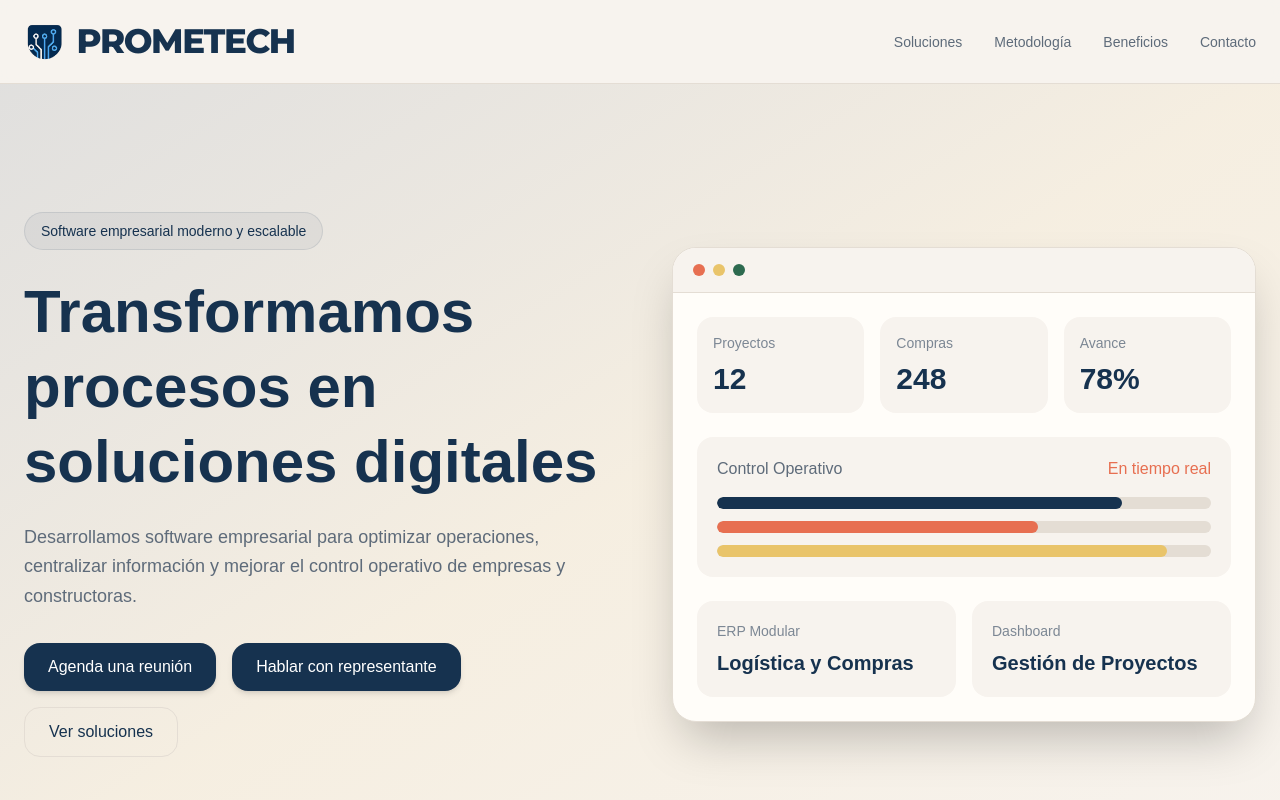
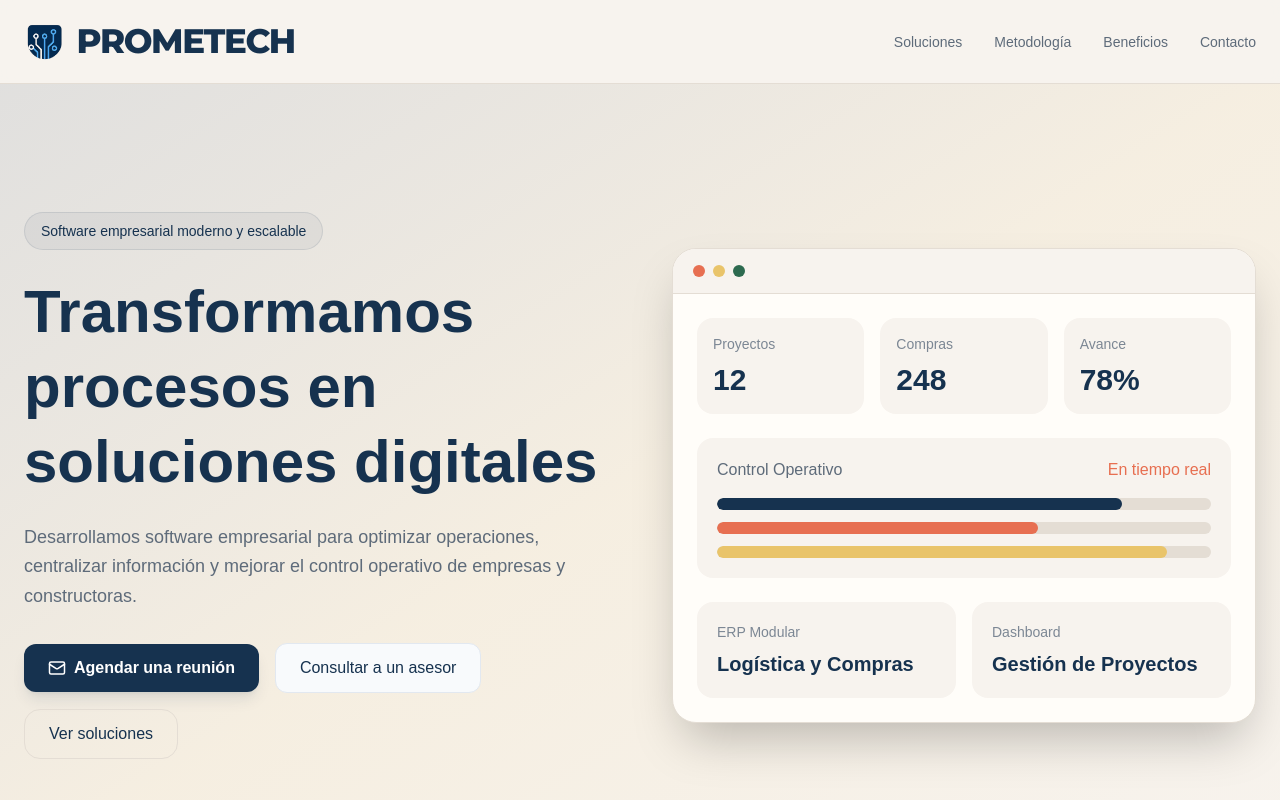
Before and after one commit to alexandermerino-prometech/landing-page, a Next.js app: page / in a window 1280 px wide. Shown: the top 800 px of the page. Built offline with nearby package versions, Linux system fonts and the light colour scheme.

Commit message:
updating buttons - give message clicking whatsapp

```diff
--- a/app/page.tsx
+++ b/app/page.tsx
@@ -98,27 +98,41 @@ export default function PrometechLandingPage() {
               y constructoras.
             </p>
 
-            <div className="flex flex-wrap gap-4">
+            <div className="flex flex-wrap items-center gap-4">
+              {/* Botón Primario: Agendar Demo */}
               <a
-                href="mailto:contacto@prometech.com.pe"
-                className="bg-[#16324F] hover:bg-[#2D6A4F] transition-all px-6 py-3 rounded-2xl font-medium shadow-md text-white"
+                href="mailto:contacto@prometech.com.pe?subject=Solicitud%20de%20Demostración%20ERP%20-%20Prometech"
+                className="flex items-center gap-2 bg-[#16324F] hover:bg-[#1d436a] text-white font-semibold px-6 py-3 rounded-xl transition-all duration-300 shadow-lg shadow-[#16324F]/10 hover:shadow-[#16324F]/20 hover:-translate-y-0.5"
               >
-                Agenda una reunión
-              </a>
-              <a
-                href="https://wa.me/51902041529"
-                className="bg-[#16324F] hover:bg-[#2D6A4F] transition-all px-6 py-3 rounded-2xl font-medium shadow-md text-white"
-              >
-                Hablar con representante
+                {/* Icono de Correo */}
+                <svg xmlns="http://www.w3.org/2000/svg" width="18" height="18" viewBox="0 0 24 24" fill="none" stroke="currentColor" strokeWidth="2" strokeLinecap="round" strokeLinejoin="round">
+                  <rect width="20" height="16" x="2" y="4" rx="2"/>
+                  <path d="m22 7-8.97 5.7a1.94 1.94 0 0 1-2.06 0L2 7"/>
+                </svg>
+                <span>Agendar una reunión</span>
               </a>
 
+              {/* Botón Secundario: WhatsApp */}
+              <a
+                href="https://wa.me/51902041529?text=Hola,%20me%20interesa%20conocer%20más%20sobre%20sus%20servicios."
+                target="_blank"
+                rel="noopener noreferrer"
+                className="flex items-center gap-2 bg-slate-50 border border-slate-200 hover:border-[#16324F] hover:bg-slate-100 text-[#16324F] font-medium px-6 py-3 rounded-xl transition-all duration-300 hover:-translate-y-0.5"
+              >
+                <span>Consultar a un asesor</span>
+              </a>
+
+              {/* Botón Terciario: YouTube */}
               <a
                 href="https://www.youtube.com/@Prometech-Peru"
+                target="_blank"
+                rel="noopener noreferrer"
                 className="border border-[#E4DDD4] hover:border-[#2D6A4F] hover:text-[#2D6A4F] transition-all px-6 py-3 rounded-2xl text-[#16324F]"
               >
-                Ver soluciones
+                <span>Ver soluciones</span>
               </a>
             </div>
+
           </div>
 
           {/* Mockup */}
@@ -493,7 +507,7 @@ export default function PrometechLandingPage() {
             </a>
 
             <a
-              href="https://wa.me/51902041529"
+              href="https://wa.me/51902041529?text=Hola,%20me%20interesa%20conocer%20más%20sobre%20sus%20servicios."
               className="bg-[#16324F] hover:bg-[#2D6A4F] transition-all px-6 py-3 rounded-2xl font-medium text-white shadow-md"
             >
               Whatsapp
```
